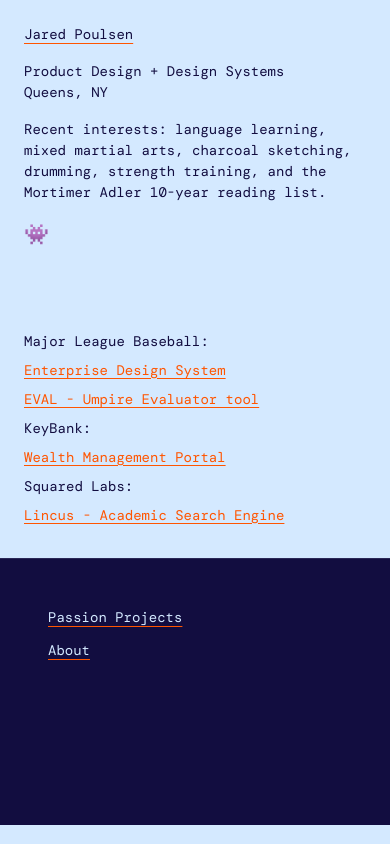
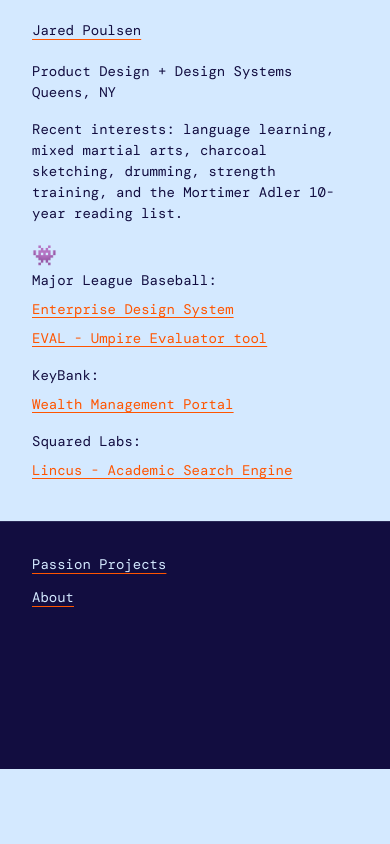
Before and after one commit to jpoudesign/ux-portfolio, a React (Vite) app: page /#/ in a window 390 px wide. Built offline with nearby package versions, Linux system fonts and the light colour scheme; a web font is replaced by a local one.

Commit message:
Fix mobile padding, image paths for GitHub Pages, nav X styling

```diff
--- a/src/App.css
+++ b/src/App.css
@@ -135,8 +135,20 @@
 }
 
 .layout--home {
+  display: flex;
+  flex-direction: column;
   background: var(--surface-light);
   color: var(--on-surface-light);
+  padding-bottom: 0;
+}
+
+.layout--home main {
+  flex: 1;
+  min-height: 0;
+}
+
+.layout--home .homepage {
+  min-height: 100%;
 }
 
 .layout--about {
@@ -160,13 +172,7 @@
 }
 
 .layout--home .header {
-  padding: var(--space-12) var(--space-12) var(--space-4);
-}
-
-@media (max-width: 768px) {
-  .layout--home .header {
-    padding: var(--space-6) var(--space-6) var(--space-4);
-  }
+  padding: var(--space-5) var(--space-8);
 }
 
 .brand {
@@ -325,7 +331,7 @@
   display: flex;
   flex-direction: column;
   justify-content: space-between;
-  padding: 0px var(--space-12) var(--space-12);
+  padding: 0 var(--space-8) var(--space-8);
   margin: 0;
   text-align: left;
   position: relative;
@@ -334,15 +340,6 @@
 @media (max-width: 1024px) {
   .home-content {
     padding-top: 0;
-  }
-}
-
-@media (max-width: 768px) {
-  .home-content {
-    padding: 0 var(--space-6) var(--space-6);
-  }
-  .home-footer {
-    padding: var(--space-6);
   }
 }
 
@@ -398,6 +395,11 @@
   margin-bottom: var(--space-2);
 }
 
+.home-projects .project-group:nth-child(4),
+.home-projects .project-group:nth-child(6) {
+  margin-top: 16px;
+}
+
 .project-link {
   font-family: var(--font-body-alt);
   font-size: var(--text-body-mobile);
@@ -435,7 +437,8 @@
   background: var(--surface-dark);
   border-top: 1px solid var(--border);
   color: var(--on-surface-dark);
-  padding: var(--space-12) var(--space-12);
+  padding: var(--space-8);
+  padding-bottom: calc(var(--space-8) + env(safe-area-inset-bottom));
   display: flex;
   flex-direction: column;
   gap: var(--space-3);
@@ -635,6 +638,12 @@
   padding: var(--space-8) var(--space-8) var(--space-16);
   background: var(--surface-light);
   color: var(--on-surface-light);
+}
+
+@media (max-width: 1024px) {
+  .about-notion {
+    max-width: none;
+  }
 }
 
 .about-notion .about-section-title {
@@ -926,8 +935,10 @@
   background: var(--surface-light);
   color: var(--on-surface-light);
   position: sticky;
-  top: 0;
+  top: env(safe-area-inset-top);
   z-index: 100;
+  -webkit-transform: translateZ(0);
+  transform: translateZ(0);
   font-family: var(--font-body-alt);
   font-size: var(--text-body-mobile);
   font-weight: 400;
@@ -993,6 +1004,12 @@
   overflow-x: visible;
 }
 
+@media (max-width: 768px) {
+  .chaos-intro-section {
+    padding: var(--space-8) var(--space-8);
+  }
+}
+
 .chaos-intro-inner {
   max-width: 600px;
   margin: 0 auto;
@@ -1035,6 +1052,12 @@
   background: var(--bg-section);
   padding: var(--space-16) var(--space-8);
   overflow-x: visible;
+}
+
+@media (max-width: 768px) {
+  .order-intro-section {
+    padding: var(--space-8) var(--space-8);
+  }
 }
 
 .order-intro-inner {
```
